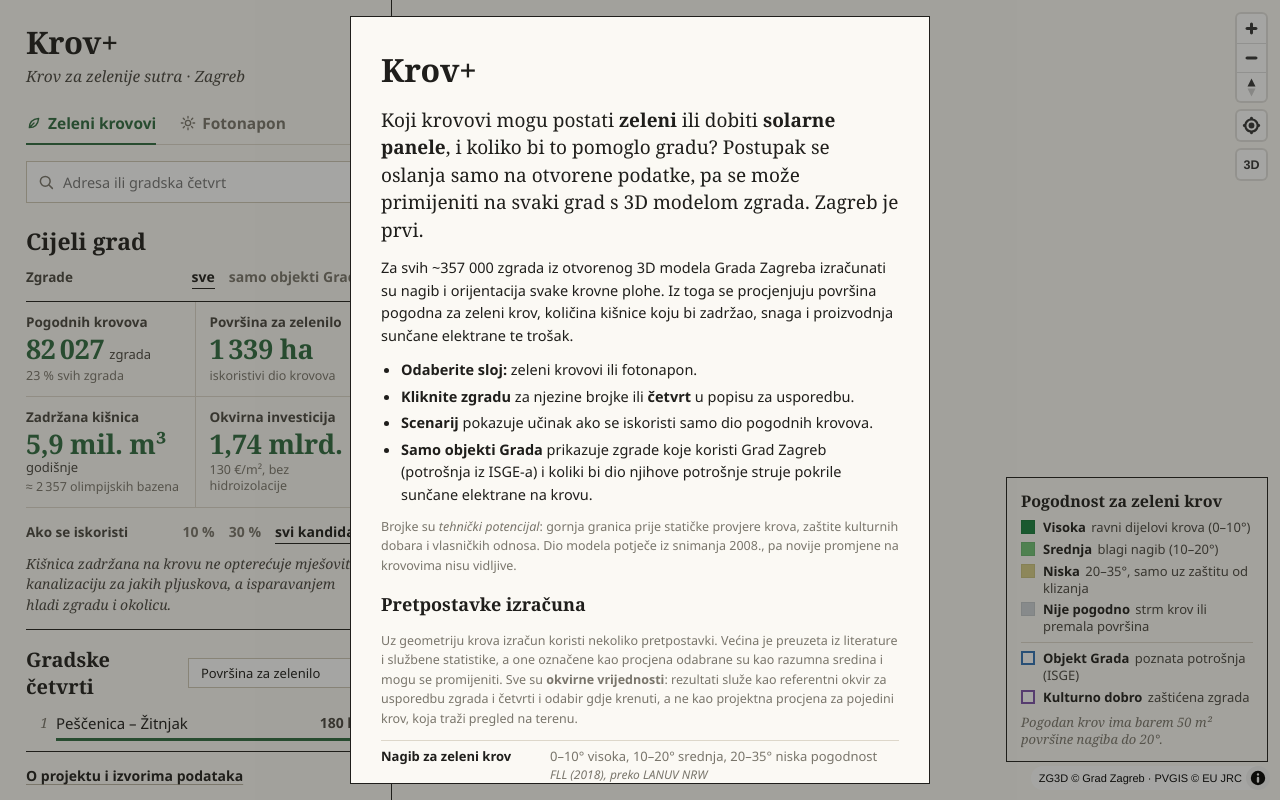
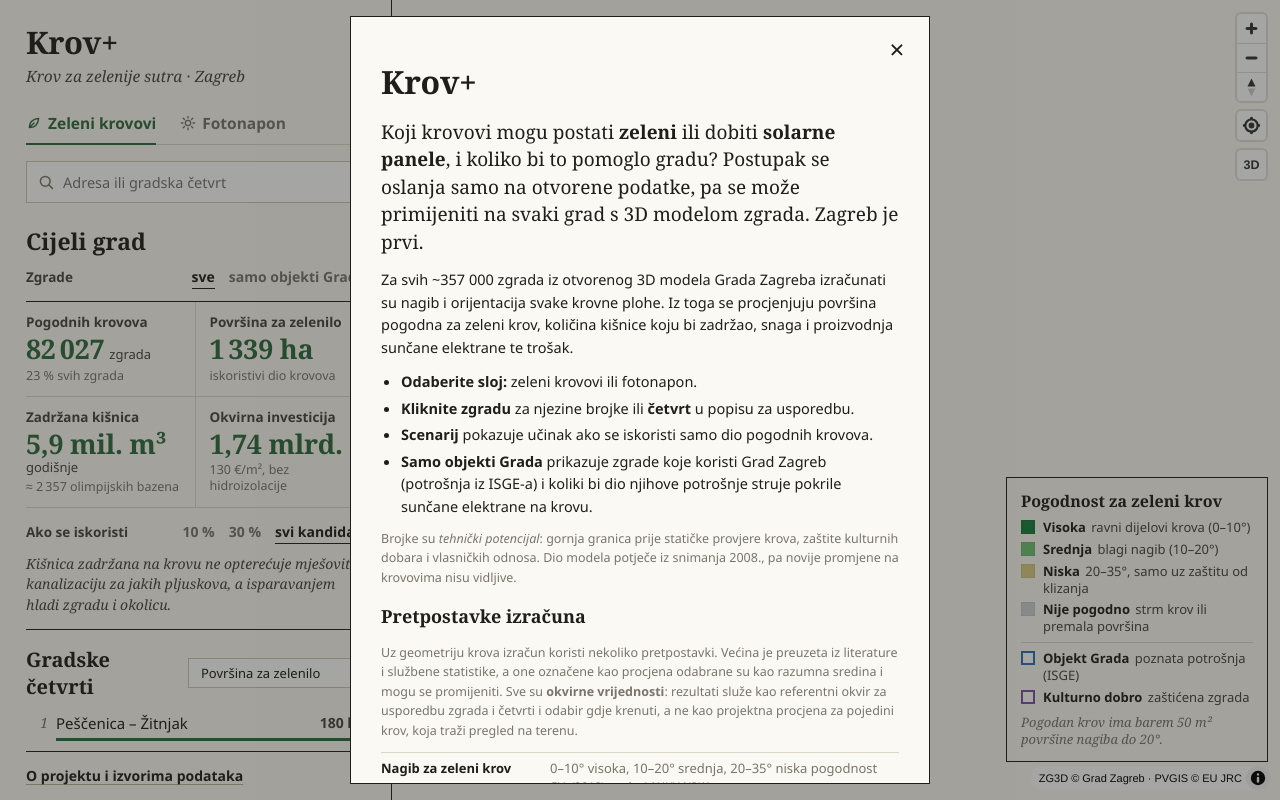
Before and after one commit to korejur/DataOasis, a website built with Vite: page app/index.html in a window 1280 px wide. Both pictures are taken after a click on the button "O projektu i izvorima podataka". Built offline with nearby package versions, Linux system fonts and the light colour scheme; no server answers; what pmtiles would draw is missing.

Commit message:
„O projektu“: gumb × za zatvaranje gore desno, ostaje vidljiv pri pomicanju

```diff
--- a/app/index.html
+++ b/app/index.html
@@ -108,6 +108,7 @@
   <!-- O projektu, metodologija i izvori (otvara se na klik) -->
   <dialog id="about" class="about">
     <form method="dialog" class="about-inner">
+      <button class="about-x" value="close" aria-label="Zatvori">×</button>
       <h2 tabindex="-1">Krov+</h2>
       <p class="lead">Koji krovovi mogu postati <strong>zeleni</strong> ili dobiti <strong>solarne panele</strong>, i koliko bi to pomoglo gradu?
         Postupak se oslanja samo na otvorene podatke, pa se može primijeniti na svaki grad s 3D modelom zgrada. Zagreb je prvi.</p>
--- a/app/src/style.css
+++ b/app/src/style.css
@@ -250,6 +250,13 @@ h1, h2, h3, p { margin: 0; }
 .about-inner { padding: 28px 30px 24px; display: grid; gap: 12px; font-size: 14.5px; line-height: 1.55; }
 .about h2 { font-family: var(--serif); font-size: 32px; font-weight: 600; letter-spacing: -0.01em; }
 .about h2:focus { outline: none; }
+/* X ostaje gore desno i pri pomicanju sadržaja */
+.about-x {
+  position: sticky; top: 0; justify-self: end; margin: -14px -16px -40px 0; z-index: 1;
+  width: 36px; height: 36px; display: grid; place-items: center;
+  border: 0; background: var(--surface); color: var(--ink); font-size: 26px; line-height: 1; cursor: pointer;
+}
+.about-x:hover { background: var(--line); }
 .about h3 { font-family: var(--serif); font-size: 18px; font-weight: 600; margin-top: 4px; }
 .about .lead { font-family: var(--serif); font-size: 19px; line-height: 1.45; }
 .about ul { margin: 0; padding-left: 20px; display: grid; gap: 4px; }
```
